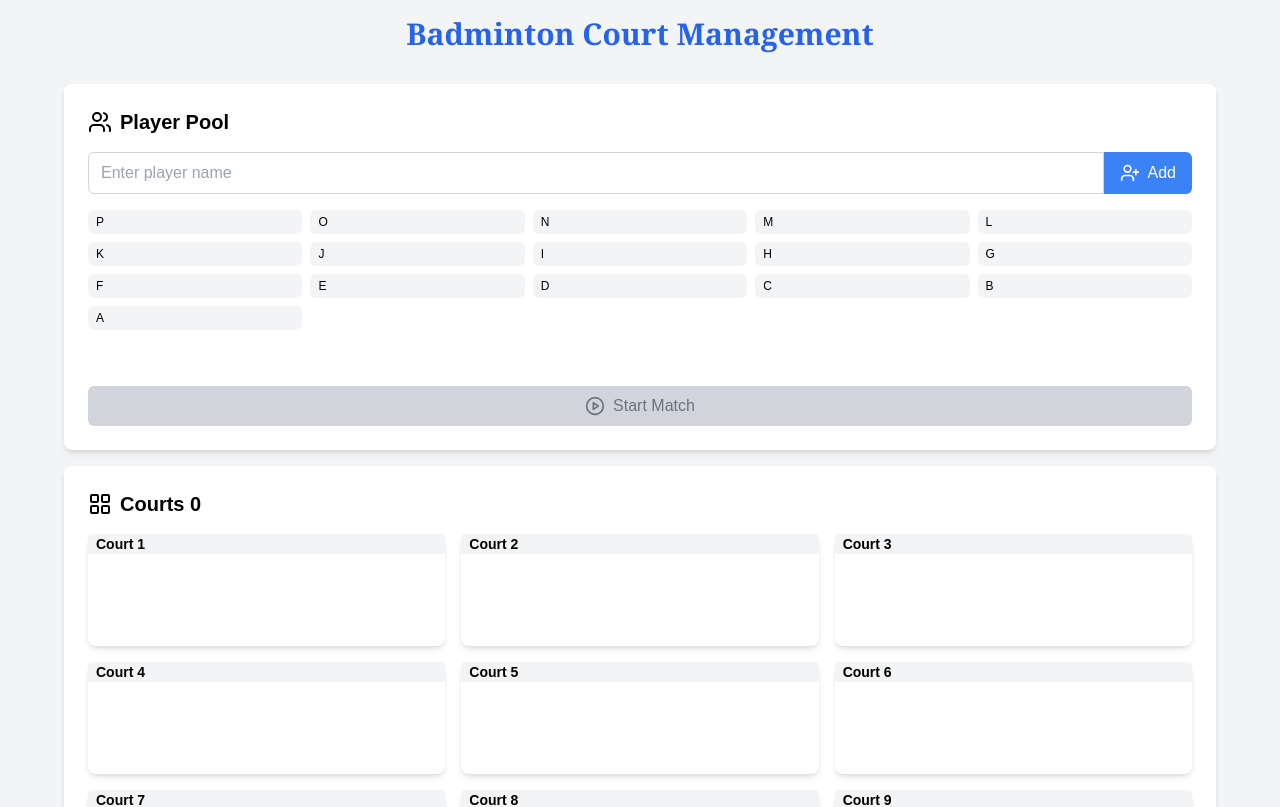
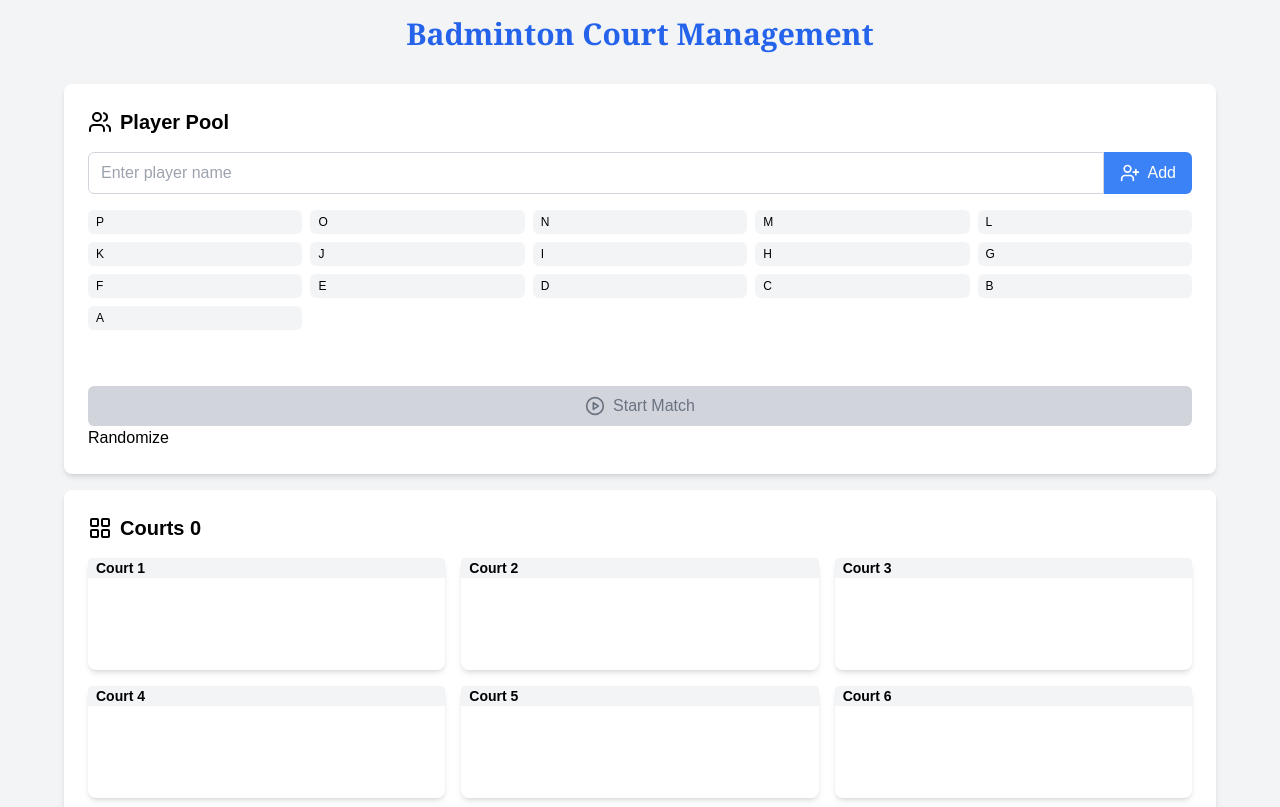
Before and after one commit to erik-trantt/shuttle, a React (Vite) app: page / in a window 1280 px wide. Shown: the top 807 px of the page. Built offline with nearby package versions, Linux system fonts and the light colour scheme; a web font is replaced by a local one.

Commit message:
feat(pwa): allow suggesting 4 players for a game

```diff
--- a/src/App.tsx
+++ b/src/App.tsx
@@ -111,6 +111,10 @@ function App() {
       // select
       setSelectedPlayers([...selectedPlayers, player]);
     }
+  };
+
+  const selectPlayers = (players: Player[]) => {
+    setSelectedPlayers(players);
   };
 
   /**
@@ -238,6 +242,7 @@ function App() {
             players={players}
             addPlayer={addPlayer}
             selectPlayer={selectPlayer}
+            selectPlayers={selectPlayers}
             selectedPlayers={selectedPlayers}
             startGame={startGame}
           />
--- a/src/components/player/Pool.tsx
+++ b/src/components/player/Pool.tsx
@@ -7,6 +7,7 @@ interface PlayerPoolProps {
   players: Player[];
   addPlayer: (name: string) => void;
   selectPlayer: (player: Player) => void;
+  selectPlayers: (players: Player[]) => void;
   selectedPlayers: Player[];
   startGame: () => void;
 }
@@ -15,6 +16,7 @@ const PlayerPool: React.FC<PlayerPoolProps> = ({
   players,
   addPlayer,
   selectPlayer,
+  selectPlayers,
   selectedPlayers,
   startGame,
 }) => {
@@ -27,6 +29,35 @@ const PlayerPool: React.FC<PlayerPoolProps> = ({
 
       setNewPlayerName("");
     }
+  };
+
+  const randomizePlayers = () => {
+    const availablePlayers = players.filter(
+      (player) => player.status === "available",
+    );
+
+    if (availablePlayers.length < 4) {
+      console.error(
+        "Not enough players to form a match. Please wait till there are at least 4 available players.",
+      );
+      return;
+    }
+
+    const selectedPlayerIndexes: number[] = [];
+
+    while (selectedPlayerIndexes.length < 4) {
+      const randomizedIndex = Math.floor(
+        Math.random() * availablePlayers.length,
+      );
+
+      if (!selectedPlayerIndexes.includes(randomizedIndex)) {
+        selectedPlayerIndexes.push(randomizedIndex);
+      }
+    }
+
+    selectPlayers(
+      selectedPlayerIndexes.map((playerIndex) => availablePlayers[playerIndex]),
+    );
   };
 
   return (
@@ -82,6 +113,10 @@ const PlayerPool: React.FC<PlayerPoolProps> = ({
           <PlayCircle size={20} className="mr-2" />
           Start Match
         </button>
+
+        <button type="button" onClick={randomizePlayers}>
+          Randomize
+        </button>
       </div>
     </div>
   );
```
